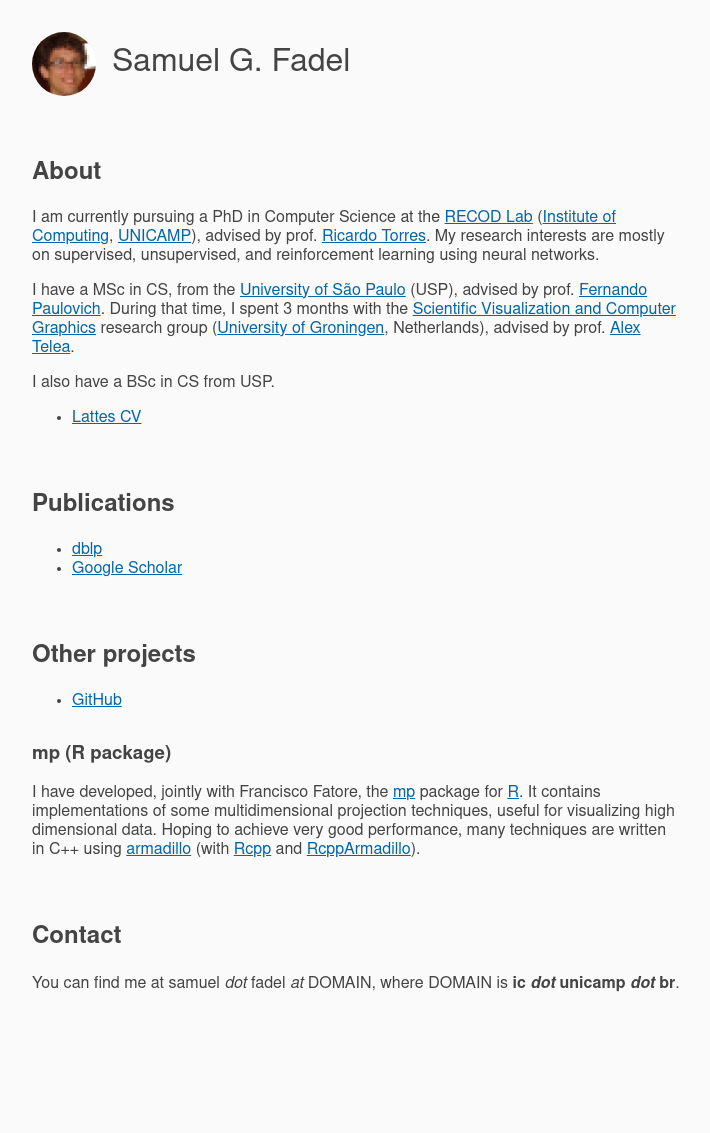
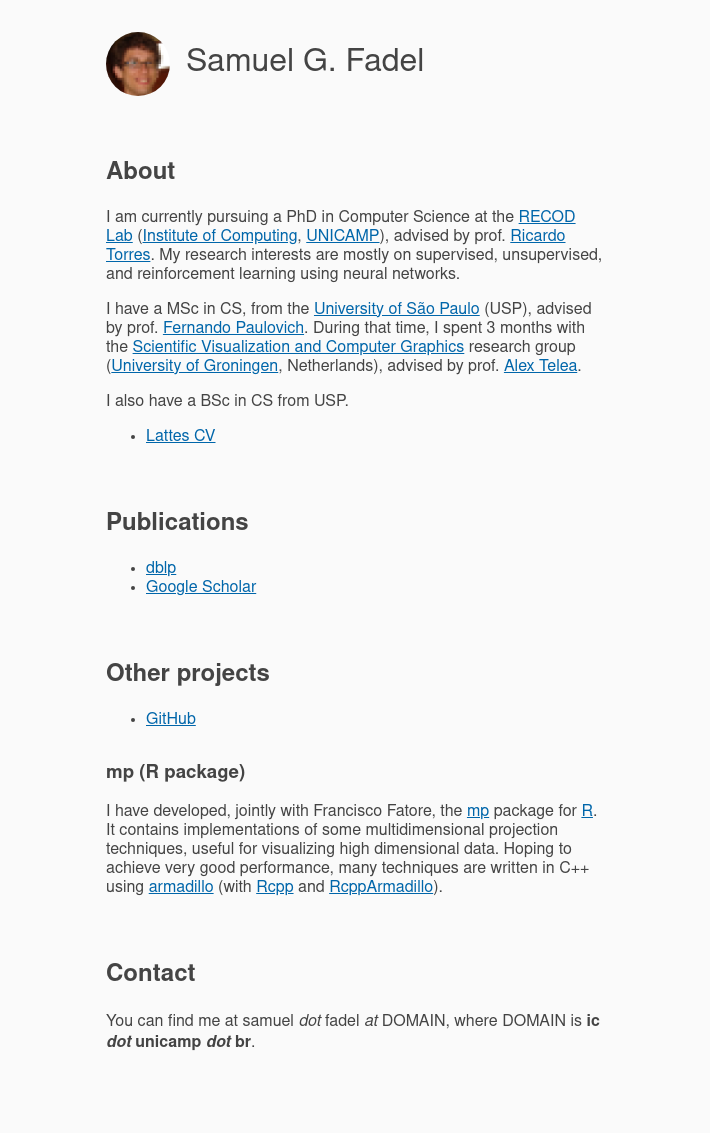
Before and after one commit to jayflyaway/fadel.github.io, a Jekyll site: the page built from README.md, in a window 1280 px wide. Shown: the whole page, without its empty margins (284-994 px from the left). Built offline with Jekyll 4.4.1, drawn with Linux system fonts in a browser that asks for light colours; our own code applies the rules of GitHub Pages for plain Markdown files; before the commit the page ends 1074 px from its top, so only the background shows below that.

Commit message:
Updated content max-width.

```diff
--- a/_layouts/default.html
+++ b/_layouts/default.html
@@ -18,7 +18,7 @@
 
     #header, #content {
       margin: 0 auto;
-      max-width: 648px;
+      max-width: 500px;
     }
 
     #header {
```
